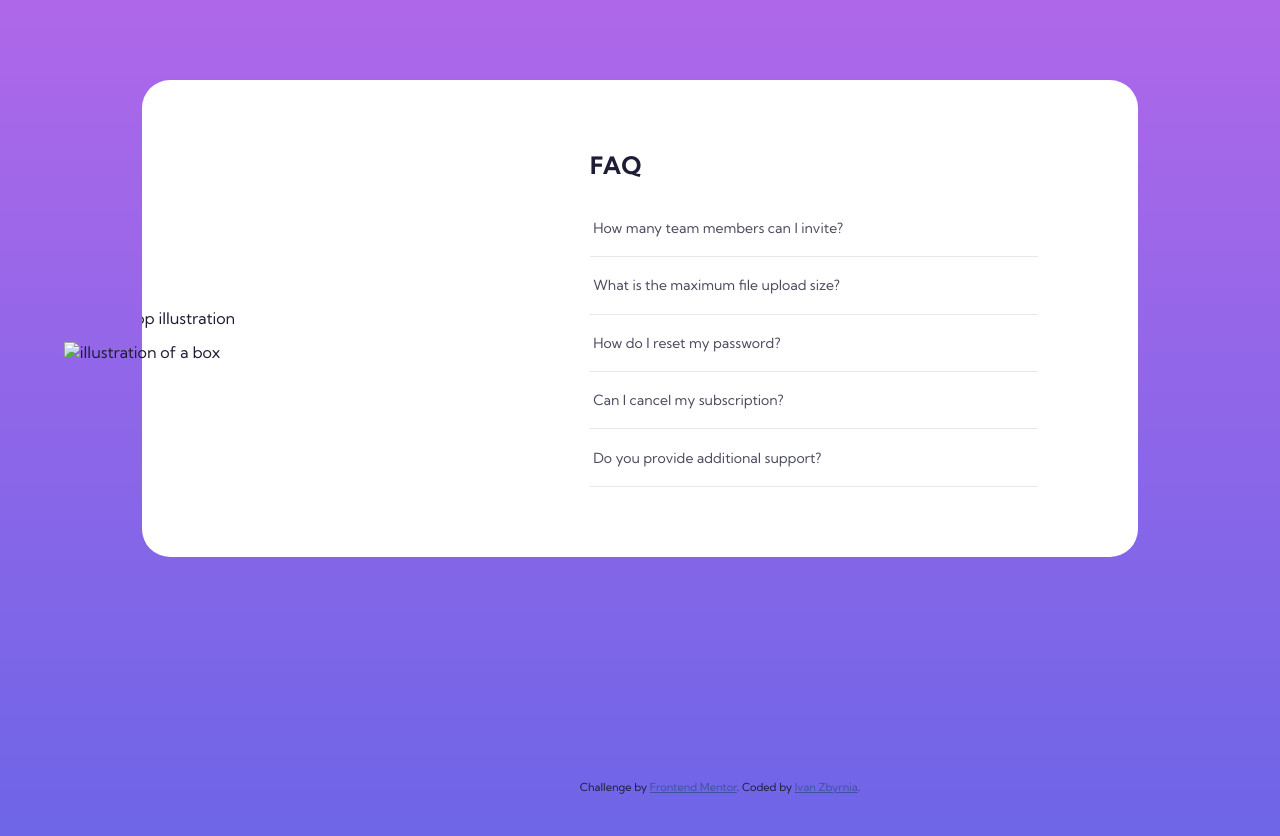
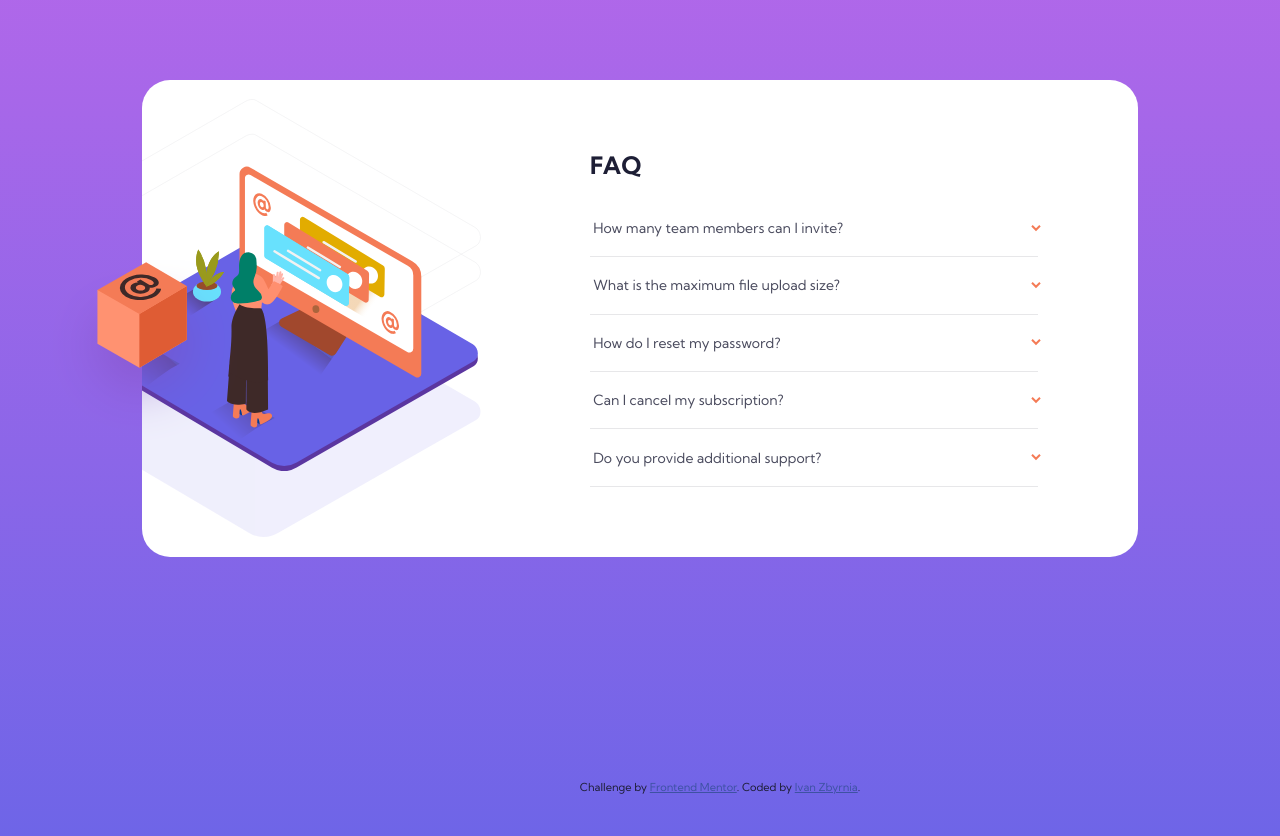
Before and after one commit to bazinygero/faq-accordion-card-main, a plain HTML site: page index.html in a window 1280 px wide. Shown: the top 836 px of the page. Drawn offline with Linux system fonts and the light colour scheme; the site is published under a folder, as on GitHub Pages, so addresses that start at the root find nothing.

Commit message:
images fix(1)

```diff
--- a/index.html
+++ b/index.html
@@ -15,9 +15,9 @@
 <body>
 
   <section class="card">
-    <img src="../images/illustration-box-desktop.svg" alt="illustration of a box" class="card__box">
+    <img src="./images/illustration-box-desktop.svg" alt="illustration of a box" class="card__box">
     <div class="card__image">
-      <img src="../images/illustration-woman-online-desktop.svg" alt="desktop illustration">
+      <img src="./images/illustration-woman-online-desktop.svg" alt="desktop illustration">
     </div>
     <div class="card__text">
       <h1>FAQ</h1>
--- a/style.css
+++ b/style.css
@@ -44,7 +44,7 @@ h3 {
 	border-radius: 1.75rem;
 	max-width: 56rem;
 	padding: 2.875rem 1.5rem;
-	background-image: url('/images/bg-pattern-mobile.svg');
+	background-image: url('./images/bg-pattern-mobile.svg');
 	background-repeat: no-repeat;
 	background-position: center 0%;
 	background-size: 15rem;
@@ -113,7 +113,7 @@ h3 {
 	width: 0.625rem;
 	height: 1rem;
 	border: none;
-	background-image: url('/images/icon-arrow-down.svg');
+	background-image: url('./images/icon-arrow-down.svg');
 	background-repeat: no-repeat;
 	background-size: contain;
 	background-position: center center;
@@ -181,7 +181,7 @@ h3 {
 		display: flex;
 		margin: 0 auto;
 		padding: 4.375rem 6.25rem 4.375rem 0;
-		background-image: url('/images/bg-pattern-desktop.svg');
+		background-image: url('./images/bg-pattern-desktop.svg');
 		background-size: 45%;
 		background-position: -20% center;
 	}
```
